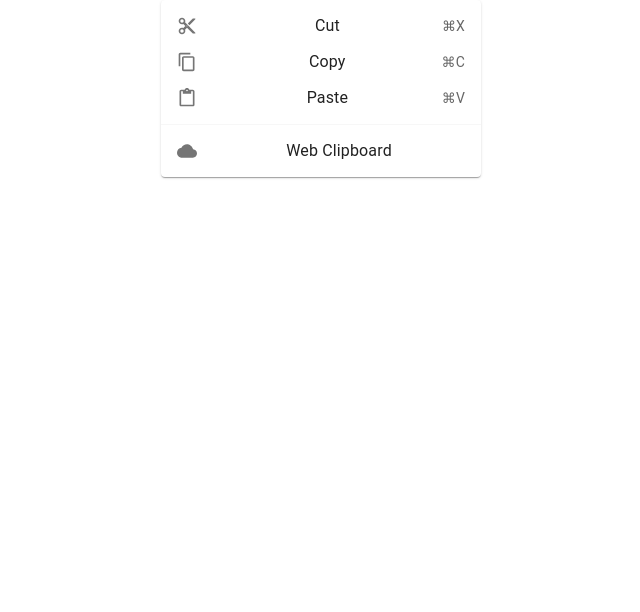
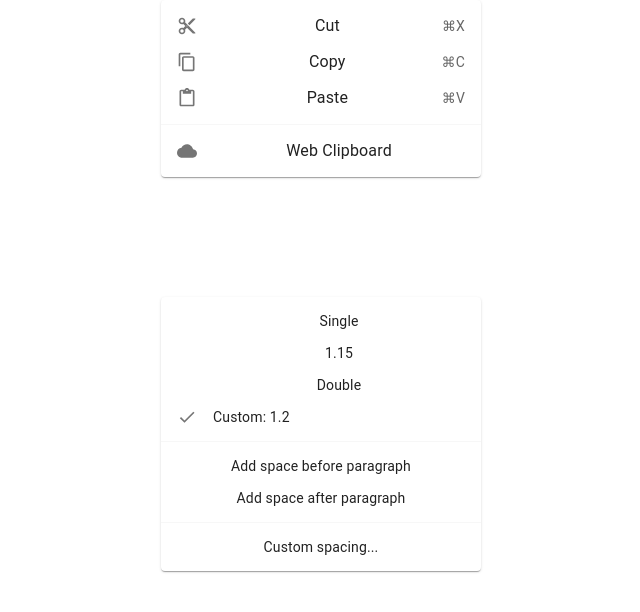
Before and after one commit to sinhasudhanshu/My-React-App, a React (Create React App) app: page / in a window 1280 px wide. Shown: the top 612 px of the page, without its empty margins (319-959 px from the left). Built offline with nearby package versions, Linux system fonts and the light colour scheme.

Commit message:
Menu Material UI

```diff
--- a/src/App.js
+++ b/src/App.js
@@ -3,6 +3,7 @@ import './App.css';
 
 // import Links from './components/Links';
 import IconMenu from './components/IconMenu';
+import DenseMenu from './components/DenseMenu';
 
 
 
@@ -13,6 +14,9 @@ function App() {
         <center>
 
         <IconMenu/>
+        <br></br><br></br><br></br><br></br><br></br>
+
+        <DenseMenu/>
         </center>
 
     </div>
--- /dev/null
+++ b/src/components/DenseMenu.js
@@ -0,0 +1,44 @@
+import * as React from 'react';
+import Paper from '@mui/material/Paper';
+import Divider from '@mui/material/Divider';
+import MenuList from '@mui/material/MenuList';
+import MenuItem from '@mui/material/MenuItem';
+import ListItemIcon from '@mui/material/ListItemIcon';
+import ListItemText from '@mui/material/ListItemText';
+import Check from '@mui/icons-material/Check';
+
+ function DenseMenu() {
+  return (
+    <Paper sx={{ width: 320 }}>
+      <MenuList dense>
+        <MenuItem>
+          <ListItemText inset>Single</ListItemText>
+        </MenuItem>
+        <MenuItem>
+          <ListItemText inset>1.15</ListItemText>
+        </MenuItem>
+        <MenuItem>
+          <ListItemText inset>Double</ListItemText>
+        </MenuItem>
+        <MenuItem>
+          <ListItemIcon>
+            <Check />
+          </ListItemIcon>
+          Custom: 1.2
+        </MenuItem>
+        <Divider />
+        <MenuItem>
+          <ListItemText>Add space before paragraph</ListItemText>
+        </MenuItem>
+        <MenuItem>
+          <ListItemText>Add space after paragraph</ListItemText>
+        </MenuItem>
+        <Divider />
+        <MenuItem>
+          <ListItemText>Custom spacing...</ListItemText>
+        </MenuItem>
+      </MenuList>
+    </Paper>
+  );
+}
+export default DenseMenu;
```
